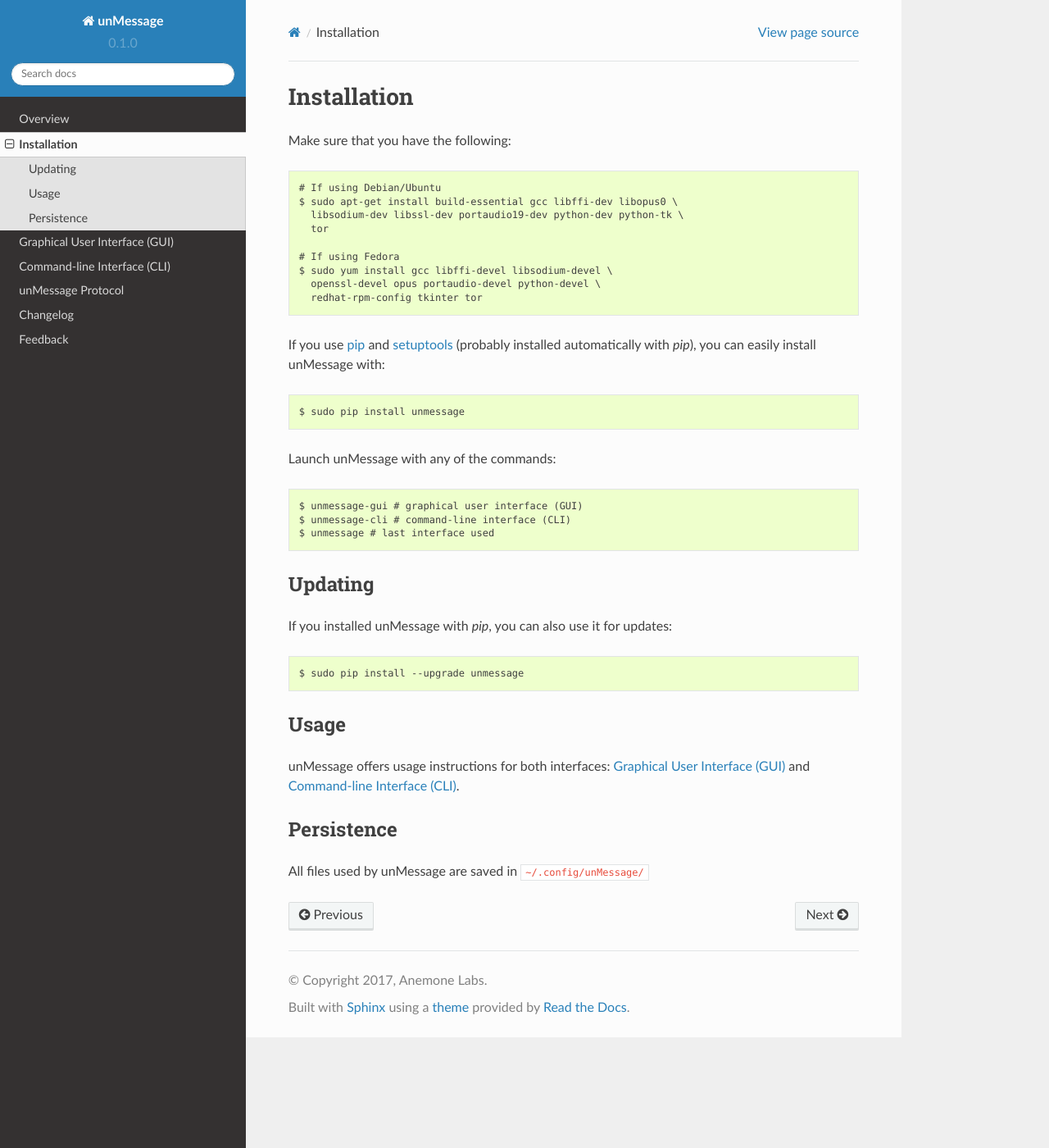
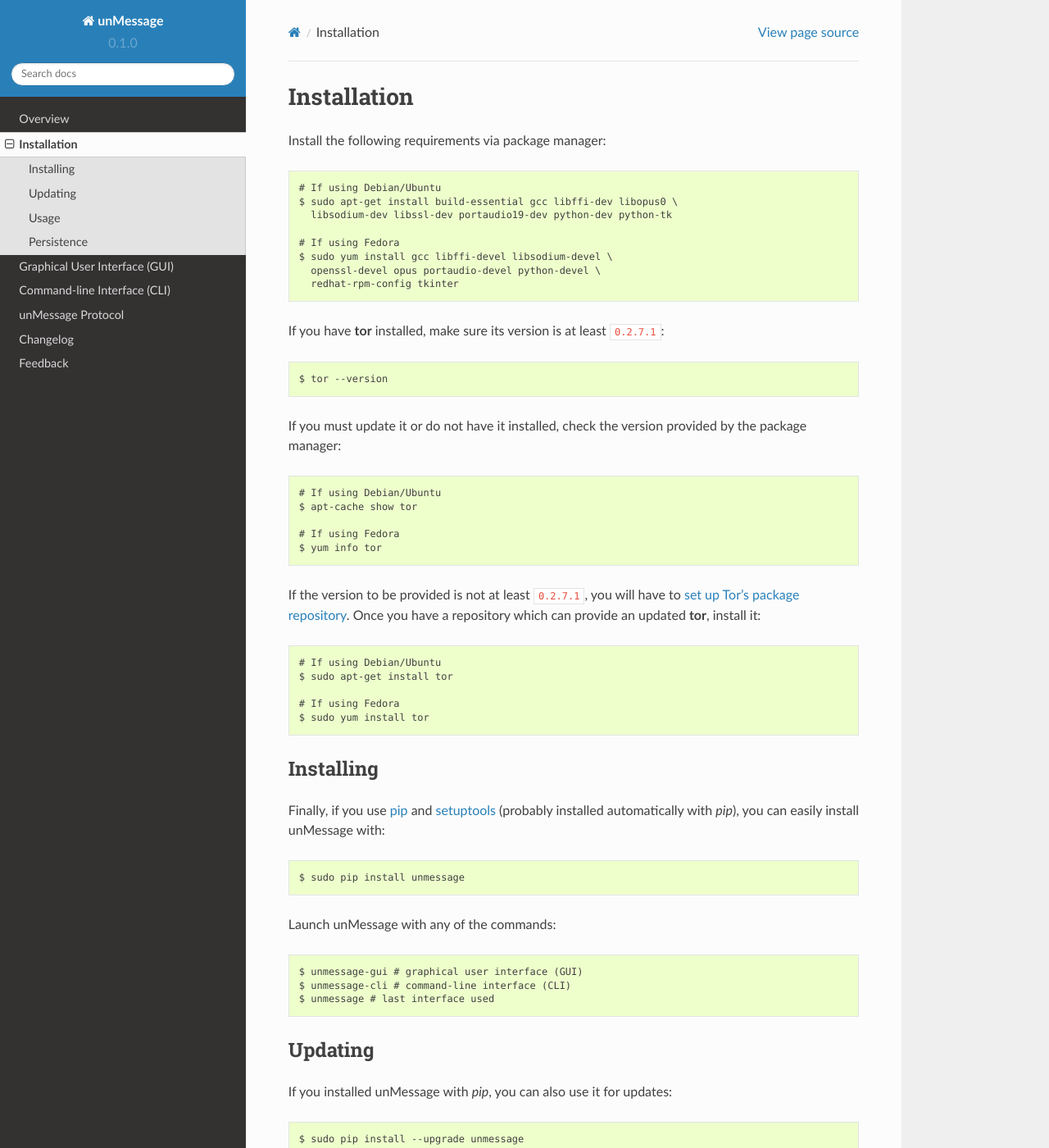
Before and after one commit to AnemoneLabs/unmessage, a Sphinx documentation site: the page built from docs/source/installation.rst, in a window 1280 px wide and 1400 px high. Shown: the whole window at 82% size. Built offline with Sphinx 7.4.7 and the Read the Docs theme 2.0.0, drawn with Linux system fonts in a browser that asks for light colours.

```diff
--- a/docs/source/installation.rst
+++ b/docs/source/installation.rst
@@ -1,20 +1,45 @@
 ============
 Installation
 ============
-Make sure that you have the following::
+Install the following requirements via package manager::
 
     # If using Debian/Ubuntu
     $ sudo apt-get install build-essential gcc libffi-dev libopus0 \
-      libsodium-dev libssl-dev portaudio19-dev python-dev python-tk \
-      tor
+      libsodium-dev libssl-dev portaudio19-dev python-dev python-tk
 
     # If using Fedora
     $ sudo yum install gcc libffi-devel libsodium-devel \
       openssl-devel opus portaudio-devel python-devel \
-      redhat-rpm-config tkinter tor
+      redhat-rpm-config tkinter
 
-If you use `pip`_ and `setuptools`_ (probably installed automatically
-with *pip*), you can easily install unMessage with::
+If you have **tor** installed, make sure its version is at least
+``0.2.7.1``::
+
+    $ tor --version
+
+If you must update it or do not have it installed, check the version
+provided by the package manager::
+
+    # If using Debian/Ubuntu
+    $ apt-cache show tor
+
+    # If using Fedora
+    $ yum info tor
+
+If the version to be provided is not at least ``0.2.7.1``, you will
+have to `set up Tor's package repository`_. Once you have a repository
+which can provide an updated **tor**, install it::
+
+    # If using Debian/Ubuntu
+    $ sudo apt-get install tor
+
+    # If using Fedora
+    $ sudo yum install tor
+
+Installing
+----------
+Finally, if you use `pip`_ and `setuptools`_ (probably installed
+automatically with *pip*), you can easily install unMessage with::
 
     $ sudo pip install unmessage
 
@@ -44,6 +69,7 @@
 .. _`curses`: https://docs.python.org/2/library/curses.html
 .. _`pip`: https://pypi.python.org/pypi/pip
 .. _`pyaxo`: https://github.com/anemonelabs/pyaxo
+.. _`set up tor's package repository`: https://www.torproject.org/docs/debian.html.en#ubuntu
 .. _`setuptools`: https://pypi.python.org/pypi/setuptools
 .. _`tkinter`: https://docs.python.org/2/library/tkinter.html
 .. _`tor onion services`: https://www.torproject.org/docs/hidden-services.html
```
Also changed, not shown: README.rst (+30 -5 lines).
